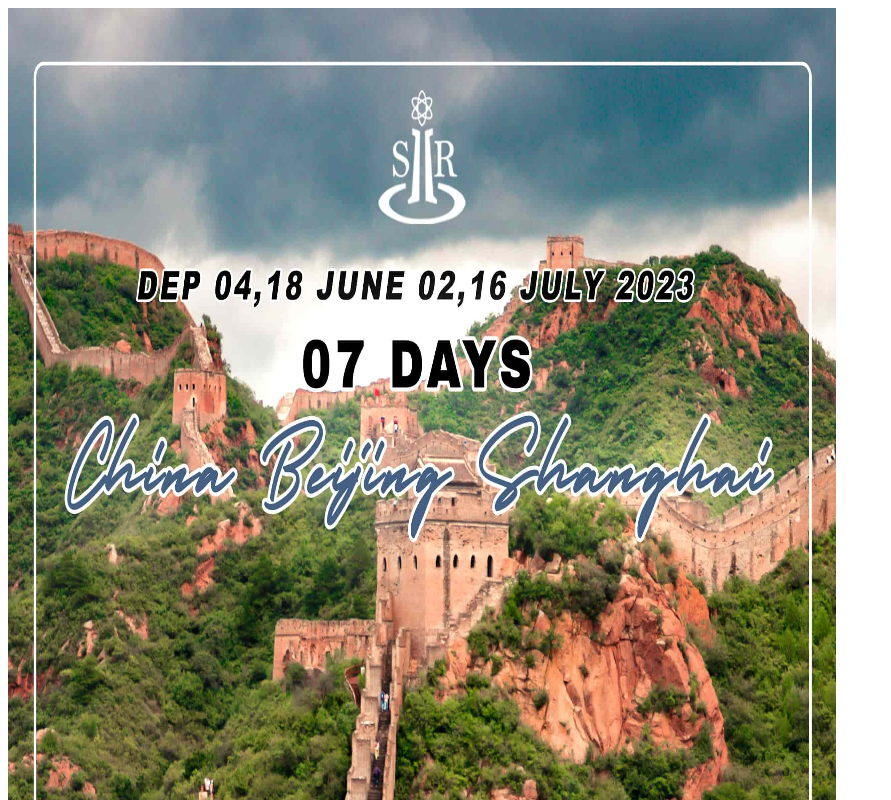
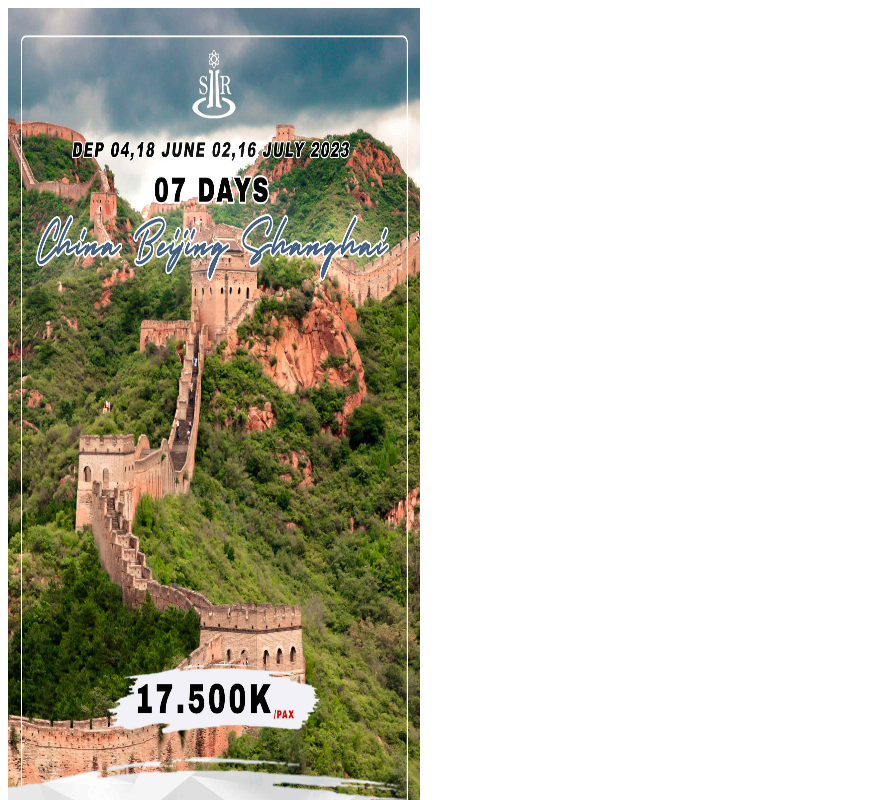
Before and after one commit to indosentosa/promo, a plain HTML site: page index.html in a window 1280 px wide. Shown: the top 800 px of the page, without its empty margins (0-891 px from the left). Drawn offline with Linux system fonts and the light colour scheme.

Commit message:
update: dimension

```diff
--- a/index.html
+++ b/index.html
@@ -1,11 +1,11 @@
 <!DOCTYPE html>
 <html>
 <head>
-  <title>HTML Elements Reference</title>
+  <title>Indosentosa Promo</title>
 </head>
 <body>
 
-<img src="image.jpg" alt="Trulli" width="828" height="1792">
+<img src="image.jpg" alt="Trulli" width="412" height="915">
 <audio controls autoplay>
   <source src="sound.mp3" type="audio/ogg">
 </audio>
```
